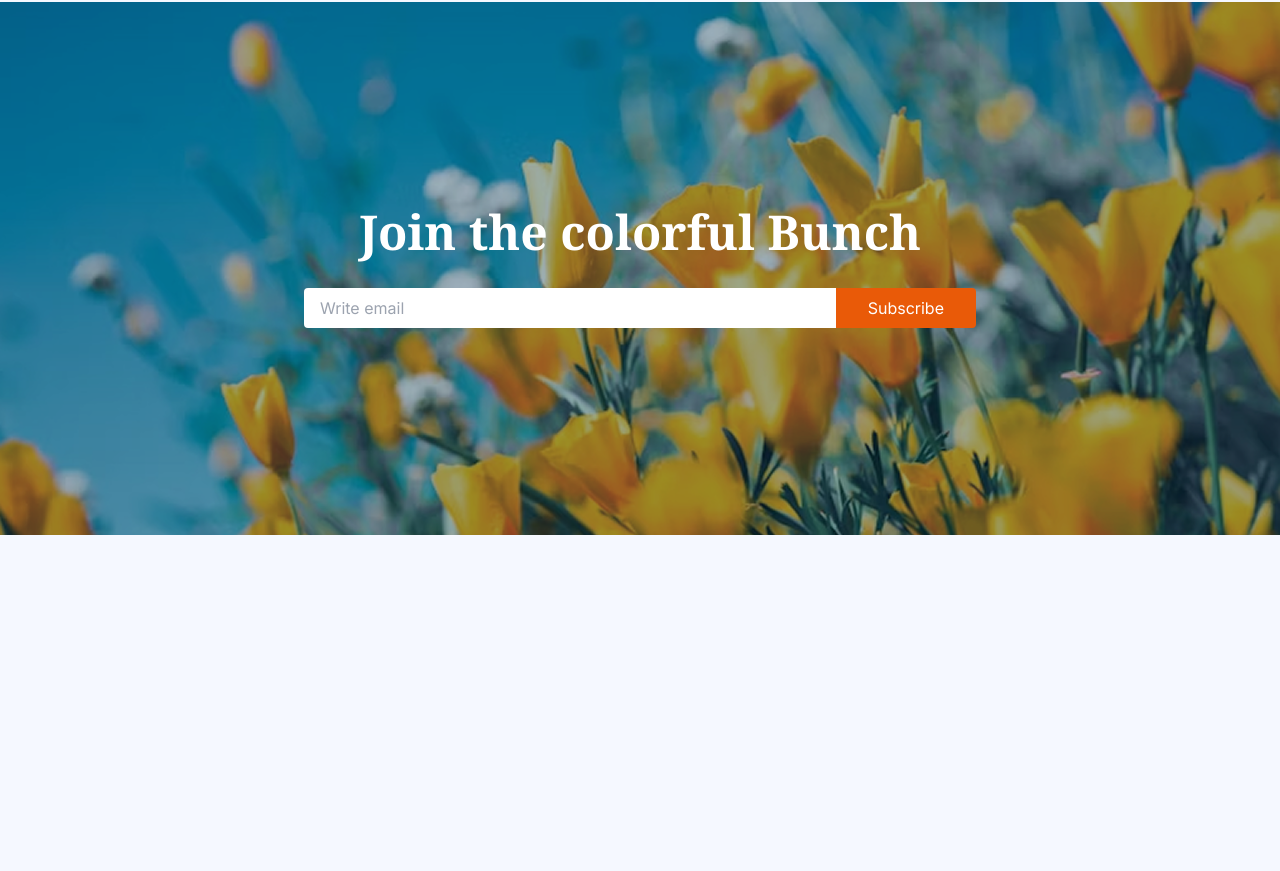
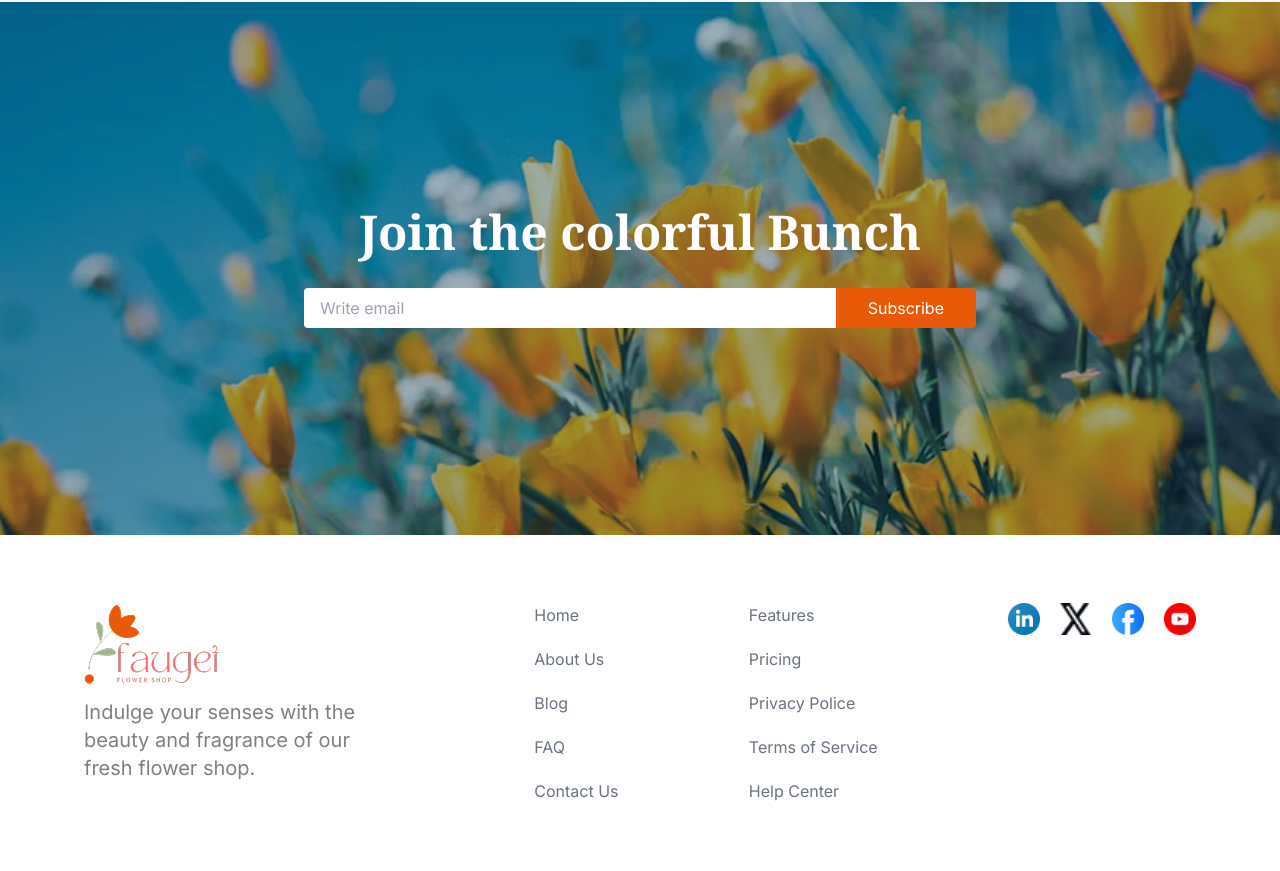
Before and after one commit to azizur-dev/Flower-Market, a plain HTML site: page index.html in a window 1280 px wide. Shown: the part 3626-4497 px from the top of the page. Before the commit the page ends 4161 px from the top, so only its background shows below. Drawn offline with nearby package versions, Linux system fonts and the light colour scheme.

Commit message:
as doone

```diff
--- a/index.html
+++ b/index.html
@@ -176,6 +176,34 @@
     </main>
     <!-- main part end -->
 
-
+    <!-- footer part start -->
+    <footer class="bg-white py-8 md:py-12">
+        <div class="max-w-6xl mx-auto p-5 flex flex-col md:flex-row justify-between items-start gap-6 md:gap-8">
+            <div class="max-w-xs mb-6 md:mb-0">
+                <img class="w-24 md:w-auto" src="assets/logo.png" alt="Flower Market Logo">
+                <p class="text-gray-text text-sm md:text-base lg:text-xl mt-2 md:mt-3 font-sans">Indulge your senses with the beauty and fragrance of our fresh flower shop.</p>
+            </div>
+            <div class="flex flex-col gap-y-3 md:gap-y-5 text-[#6B7280] text-sm md:text-base">
+                <a href="">Home</a>
+                <a href="">About Us</a>
+                <a href="">Blog</a>
+                <a href="">FAQ</a>
+                <a href="">Contact Us</a>
+            </div>
+            <div class="flex flex-col gap-y-3 md:gap-y-5 text-[#6B7280] text-sm md:text-base">
+                <a href="">Features</a>
+                <a href="">Pricing</a>
+                <a href="">Privacy Police</a>
+                <a href="">Terms of Service</a>
+                <a href="">Help Center</a>
+            </div>
+            <div class="flex items-center gap-3 md:gap-5 mt-6 md:mt-0">
+                <img class="w-6 h-6 md:w-8 md:h-8" src="assets/icon-linkedin.png" alt="LinkedIn">
+                <img class="w-6 h-6 md:w-8 md:h-8" src="assets/icon-twitter.png" alt="Twitter">
+                <img class="w-6 h-6 md:w-8 md:h-8" src="assets/icon-facebook.png" alt="Facebook">
+                <img class="w-6 h-6 md:w-8 md:h-8" src="assets/icon-youtube.png" alt="YouTube">
+            </div>
+        </div>
+    </footer>
 </body>
 </html>
```
